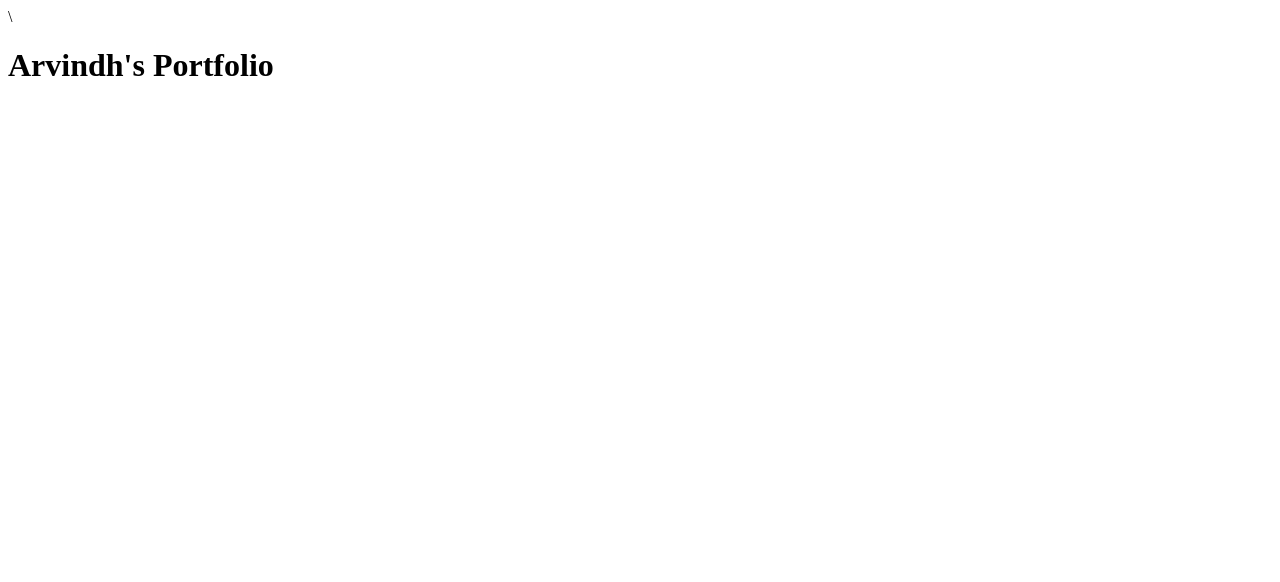
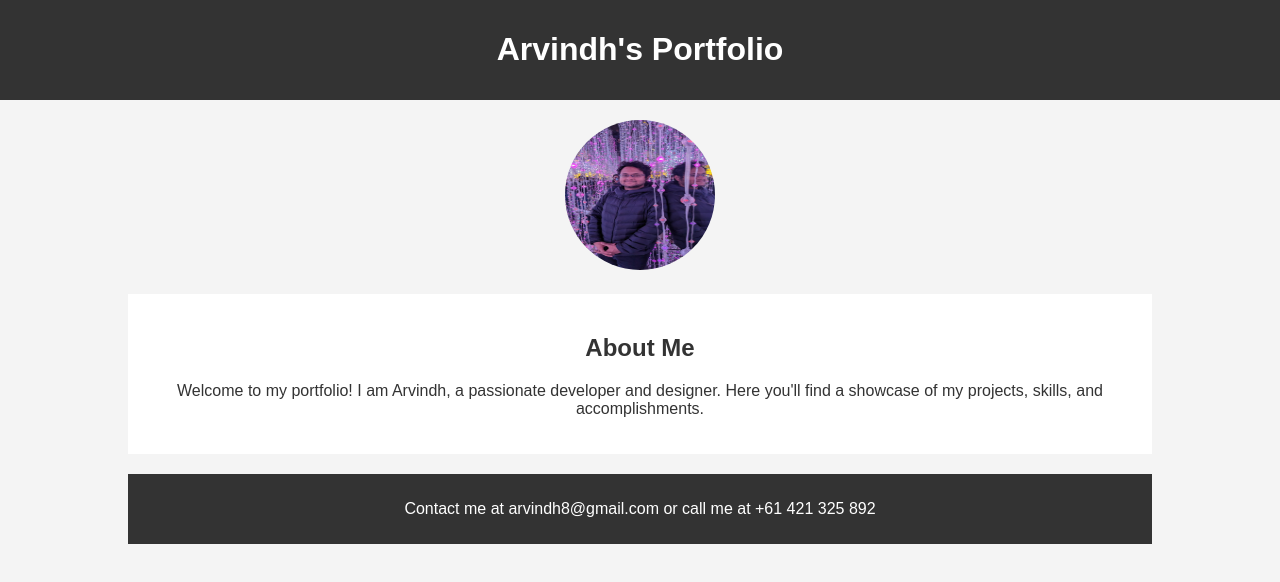
Before and after one commit to arvindh991/arvindh991.github.io, a plain HTML site: page index.html in a window 1280 px wide. Drawn offline with Linux system fonts and the light colour scheme.

Commit message:
Update index.html

```diff
--- a/index.html
+++ b/index.html
@@ -1,10 +1,74 @@
-\<!DOCTYPE html>
+<!DOCTYPE html>
 <html>
 <head>
     <title>Arvindh's Portfolio</title>
+    <style>
+        body {
+            font-family: Arial, sans-serif;
+            margin: 0;
+            padding: 0;
+            background-color: #f4f4f4;
+            color: #333;
+            text-align: center;
+        }
+
+        header {
+            background: #333;
+            color: #fff;
+            padding: 10px 0;
+        }
+
+        img {
+            border-radius: 50%;
+            margin: 20px 0;
+            width: 150px;
+            height: 150px;
+        }
+
+        .container {
+            width: 80%;
+            margin: auto;
+            overflow: hidden;
+        }
+
+        .content {
+            padding: 20px;
+            background: #fff;
+            margin-bottom: 20px;
+        }
+
+        footer {
+            background: #333;
+            color: #fff;
+            text-align: center;
+            padding: 10px 0;
+        }
+
+        footer a {
+            color: #fff;
+            text-decoration: none;
+        }
+    </style>
 </head>
 <body>
-    <h1>Arvindh's Portfolio</h1>
-    <imgsrc= "biopic.jpg" alt="Description of Image" />
+    <header>
+        <h1>Arvindh's Portfolio</h1>
+    </header>
+
+    <div class="container">
+        <img src="biopic.jpg" alt="Description of Image" />
+        <div class="content">
+            <h2>About Me</h2>
+            <p>
+                Welcome to my portfolio! I am Arvindh, a passionate developer and designer. Here you'll find a showcase of my projects, skills, and accomplishments.
+            </p>
+        </div>
+
+        <!-- You can add more sections here as needed -->
+
+        <footer>
+            <p>Contact me at <a href="mailto:arvindh8@gmail.com">arvindh8@gmail.com</a> or call me at +61 421 325 892</p>
+        </footer>
+    </div>
 </body>
 </html>
```
